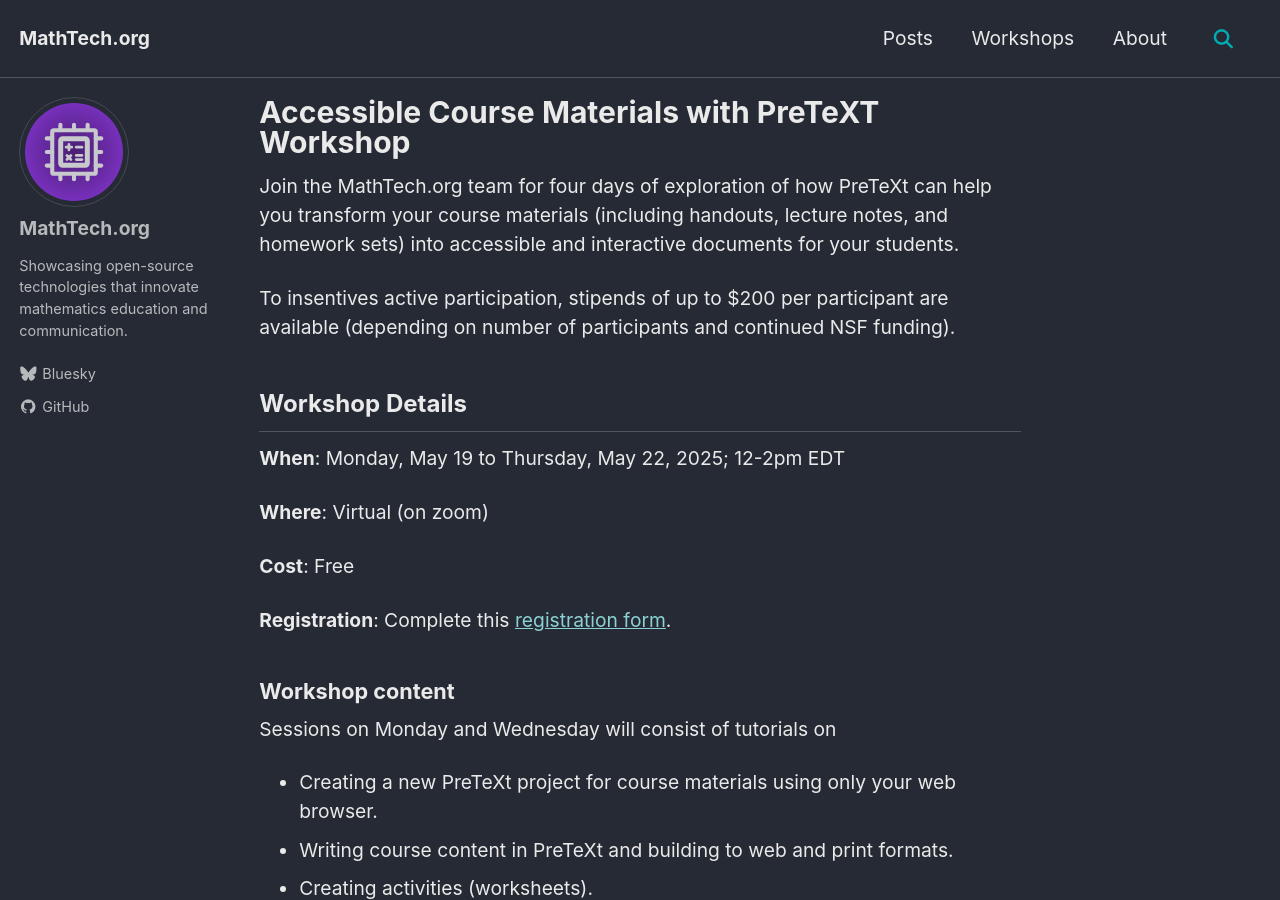
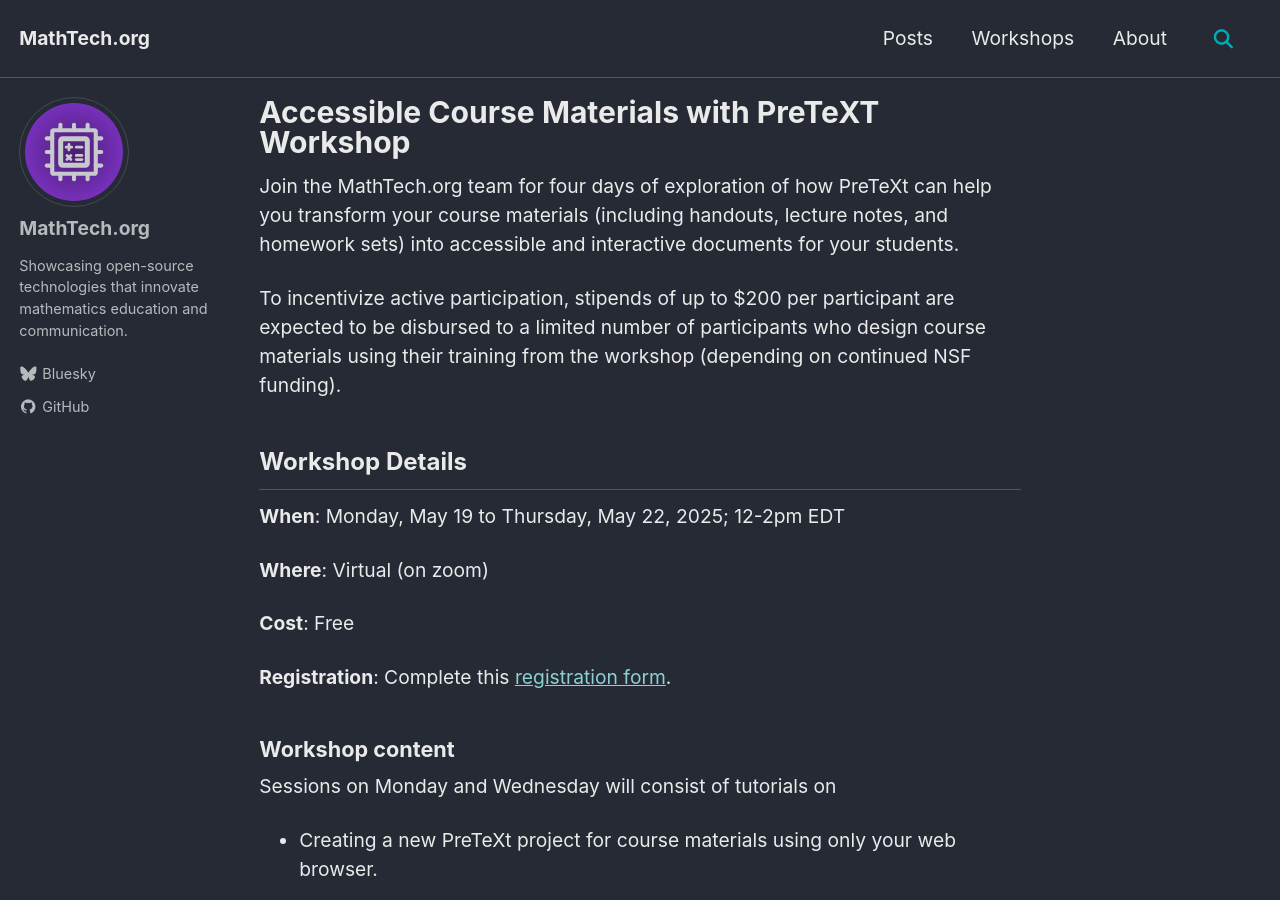
Before and after one commit to mathtechorg/mathtechorg.github.io, a Jekyll site: the page built from _pages/workshops/mathtech2025.md, in a window 1280 px wide and 900 px high. Built offline with Jekyll 4.4.1, drawn with Linux system fonts in a browser that asks for light colours; cached includes are drawn as plain includes.

Commit message:
Update _pages/workshops/mathtech2025.md
Co-authored-by: Steven Clontz <steven.clontz@gmail.com>

```diff
--- a/_pages/workshops/mathtech2025.md
+++ b/_pages/workshops/mathtech2025.md
@@ -6,7 +6,7 @@
 
 Join the MathTech.org team for four days of exploration of how PreTeXt can help you transform your course materials (including handouts, lecture notes, and homework sets) into accessible and interactive documents for your students.
 
-To insentives active participation, stipends of up to $200 per participant are available (depending on number of participants and continued NSF funding).
+To incentivize active participation, stipends of up to $200 per participant are expected to be disbursed to a limited number of participants who design course materials using their training from the workshop (depending on continued NSF funding).
 
 ## Workshop Details
 
```
